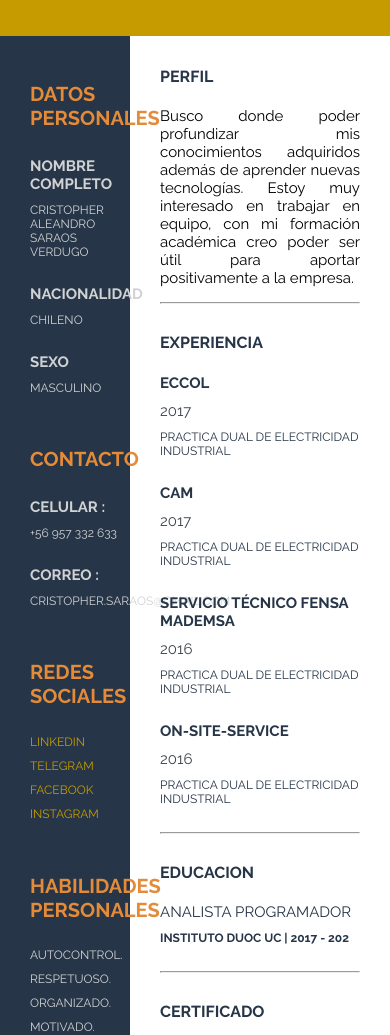
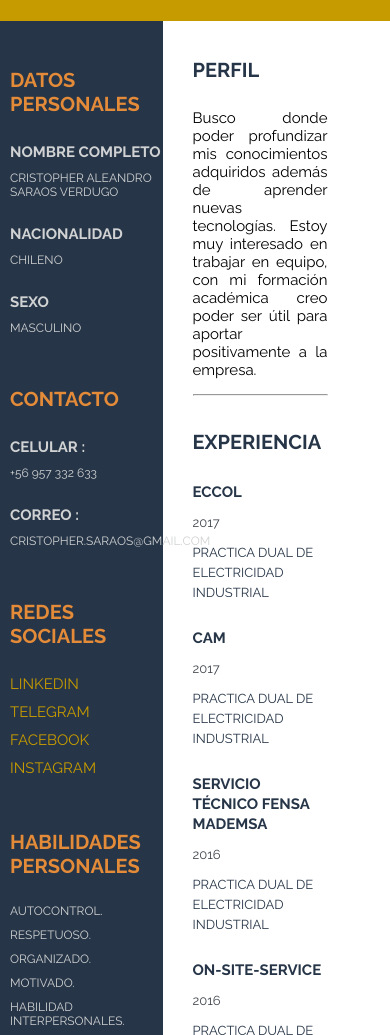
Before and after one commit to cristopheSaraosV/miCurriculum, a plain HTML site: page index.html in a window 390 px wide. Shown: the part 235-1270 px from the top of the page. Drawn offline with Linux system fonts and the light colour scheme; a script that the page names is missing.

Commit message:
Add files via upload

```diff
--- a/css/style.css
+++ b/css/style.css
@@ -25,7 +25,7 @@ body{
 }
 
 .textoHeader h2{
-    font-size: 60px;
+    font-size: 65px;
     text-transform: uppercase;
     font-weight: 500;
     margin-bottom: 0;
@@ -61,12 +61,12 @@ body{
 .contenedorInfo h4{
     color: rgb(228, 139, 57);
     text-transform: uppercase;
-    font-size: 20px;
+    font-size: 25px;
 }
 
 
 .contenedorInfo h6{
-    font-size: 16px;
+    font-size: 21px;
     text-transform: uppercase;
     color: aliceblue;
 
@@ -81,7 +81,7 @@ body{
 
 .contenedorInfo li{
     color: rgb(208, 210, 211);
-    font-size: 12px;
+    font-size: 17px;
     padding-bottom: 10px;
     text-decoration: none;
     list-style-type: none;
@@ -89,12 +89,12 @@ body{
 
 }
 .contenedorInfo ul li strong{
-    font-size: 15px;
+    font-size: 20px;
 }
 .contenedorInfo a{
     text-decoration: none;
     color: #c69b00;
-    font-size: 12px;
+    font-size: 17px;
 
 }
 
@@ -113,17 +113,18 @@ body{
 .contenidoPrincipal h4{
     color: #263547;
     text-transform: uppercase;
+    font-size: 20px;
 }
 
 .contenidoPrincipal p{
     text-align: justify;
-    font-size: 15px;
+    font-size: 20px;
 }
 
 
 
 .contenidoPrincipal ul li strong{
-    font-size: 15px;
+    font-size: 20px;
 }
 
 
@@ -136,7 +137,7 @@ body{
 
 .contenidoPrincipal li{
     color: #263547;
-    font-size: 12px;
+    font-size: 17px;
     padding-bottom: 10px;
     text-decoration: none;
     list-style-type: none;
@@ -146,12 +147,12 @@ body{
 
 ul li .empresa {
     font-weight:700 ;
-    font-size: 15px;
+    font-size: 17px;
 }
 
 ul li .fecha{
     color: #40464d;
-    font-size: 15px;
+    font-size: 20px;
 }
 
 ul li .rol{
@@ -161,13 +162,13 @@ ul li .rol{
 
 ul li .carrera{
     color: #263547;
-    font-size: 15px;
+    font-size: 20px;
     font-weight: 500;
 }
 
 ul li .institucionAnnio{
     color:#263547;
-    font-size: 17;
+    font-size: 17px;
     font-weight: 600;
 }
 
@@ -175,3 +176,82 @@ hr{
     background: #c69b00;
     color: #c69b00;
 }
+
+
+/* Ahora veremos el mode responsive */
+@media(min-width:300px) and (max-width:699px){
+
+    .infoSecundaria{
+        grid-column: span 5;
+        padding-left: 10px;
+    }
+
+    .infoPrincipal{
+        grid-column: span 6;
+    }
+}
+
+
+
+/* Entre 700px y 1000px  */
+@media (max-width:1000px){
+
+
+    .textoHeader h2{
+        font-size: 55px;
+    }
+
+    .contenedorInfo h4{
+        font-size: 20px;
+    }
+
+    .contenedorInfo h6{
+        font-size: 11px;
+        text-transform: uppercase;
+        color: aliceblue;
+
+    }
+
+    .contenedorInfo li{
+        color: rgb(208, 210, 211);
+        font-size: 12px;
+        padding-bottom: 10px;
+        text-decoration: none;
+        list-style-type: none;
+        text-transform: uppercase;
+    }
+
+    .contenedorInfo ul li strong{
+        font-size: 15px;
+    }
+
+    .infoSecundaria ul li a{
+        font-size: 15px;
+    }
+
+
+    .contenidoPrincipal p{
+        font-size: 15px;
+    }
+
+    ul li .empresa{
+        font-size: 15px;
+    }
+
+    ul li .fecha, .rol{
+        font-size: 13px;
+    }
+
+    ul li .carrera{
+        font-size: 20px;
+    }
+
+    ul li .institucionAnnio{
+        font-size: 13px;
+    }
+
+
+
+
+
+}
```
Also changed, not shown: index.html (+1 -0 lines).
